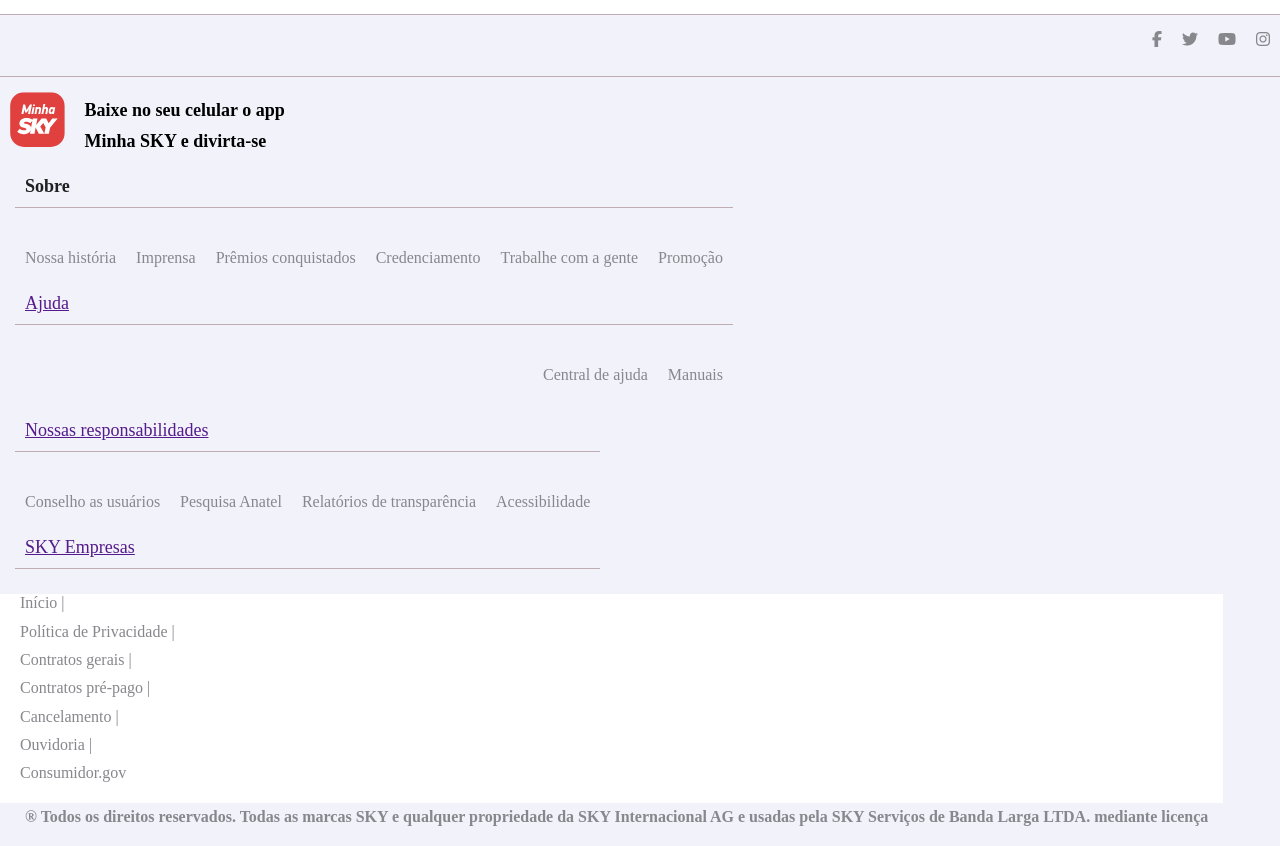
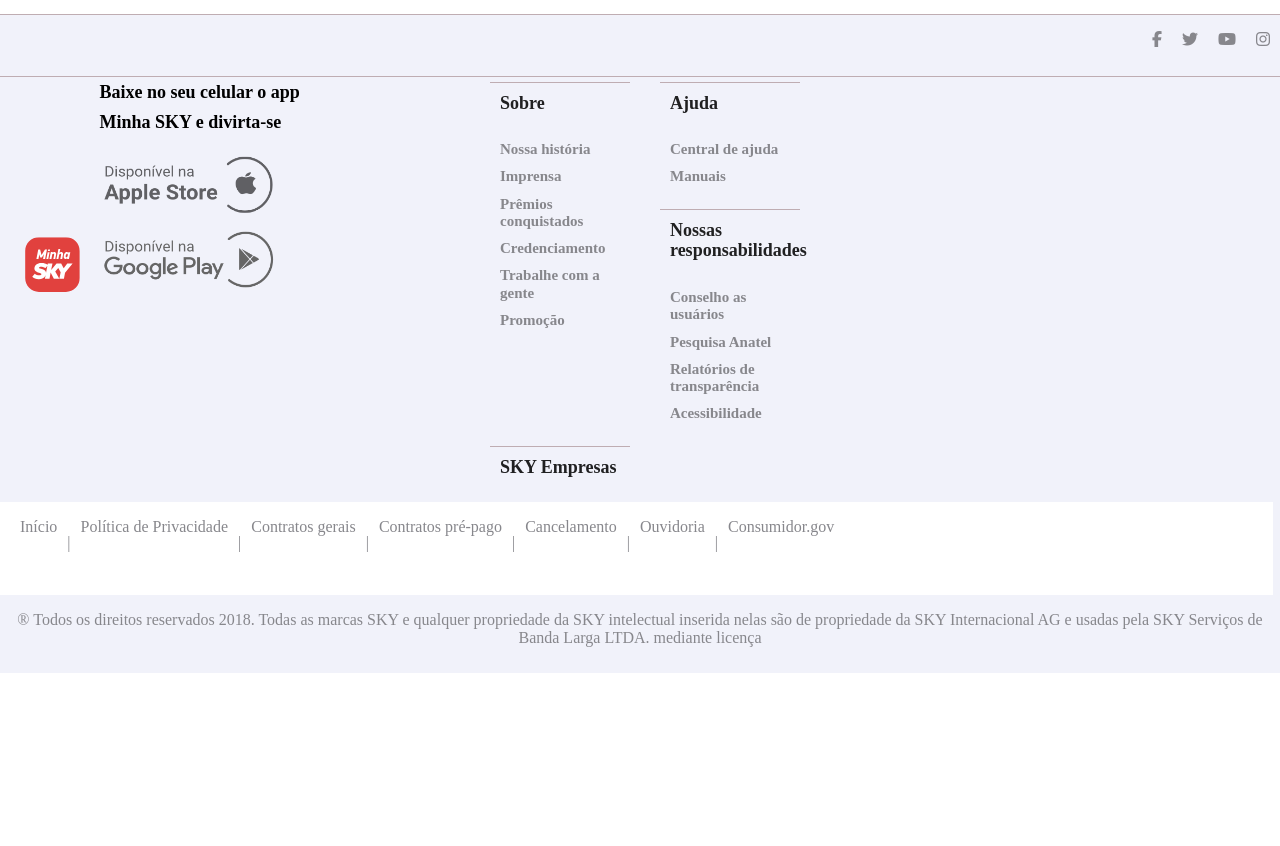
Before and after one commit to isabellyps/frontend-sky, a plain HTML site: page index.html in a window 1280 px wide. Shown: the part 6346-7192 px from the top of the page. After the commit the page ends 7019 px from the top, so only its background shows below. Drawn offline with Linux system fonts and the light colour scheme.

Commit message:
Iniciando layout desktop

```diff
--- a/index.html
+++ b/index.html
@@ -147,99 +147,113 @@
             </div>
         </div>
         <div class="rodape__linha-2">
+            <div class="rodape__coluna-3">
                 <div class="rodape__coluna-2">
-                <img src="./img/minha-sky.svg" alt="minha-sky" width=55px height=55px;>
+                    <img id="minha-sky" src="./img/minha-sky.svg" alt="minha-sky" width=55px height=55px>
                 </div>
                 <div class="rodape__coluna-2 rodape__coluna-2--vermelho">
                     <p>Baixe no seu celular o app</p>
                     <p>Minha SKY e divirta-se</p>
+                    <img id="apple_google-store" src="./img/disp-app.png" alt="apple_google-store">
                 </div>
             </div>
-        <div>
-            <div class="rodape__coluna">
+            <div class="rodape__coluna-3">
+                <div class="rodape__coluna-3">
                     <nav>
                         <h2 class="rodape__titulo">Sobre</h2>
-                    <ul class="rodape__lista-links">
+                        <ul class="rodape__lista-links-2">
                             <li>
-                            <a class="rodape__lista-links__item" href="">Nossa história</a>
+                                <a class="rodape__lista-links__item-2" href="">Nossa história</a>
                             </li>
                             <li>
-                            <a class="rodape__lista-links__item" href="">Imprensa</a>
+                                <a class="rodape__lista-links__item-2" href="">Imprensa</a>
                             </li>
                             <li>
-                            <a class="rodape__lista-links__item" href="">Prêmios conquistados</a>
+                                <a class="rodape__lista-links__item-2" href="">Prêmios conquistados</a>
                             </li>
                             <li>
-                            <a class="rodape__lista-links__item" href="">Credenciamento</a>
+                                <a class="rodape__lista-links__item-2" href="">Credenciamento</a>
                             </li>
                             <li>
-                            <a class="rodape__lista-links__item" href="">Trabalhe com a gente</a>
+                                <a class="rodape__lista-links__item-2" href="">Trabalhe com a gente</a>
                             </li>
                             <li>
-                            <a class="rodape__lista-links__item" href="">Promoção</a>
-                        </li>
-                    </ul>
-                </nav>
-                <nav>
-                    <div class="rodape__titulo">
-                        <a href="">Ajuda</a>
-                    </div>
-                    <ul class="rodape__lista-links">
-                        <li>
-                            <a class="rodape__lista-links__item" href="">Central de ajuda</a>
-                        </li>
-                        <li>
-                            <a class="rodape__lista-links__item" href="">Manuais</a>
+                                <a class="rodape__lista-links__item-2" href="">Promoção</a>
                             </li>
                         </ul>
                     </nav>
                 </div>
-            <div class="rodape__coluna">
+                <div class="rodape__coluna-3">
                     <nav>
-                    <div class="rodape__titulo">
-                        <a href="">Nossas responsabilidades</a>
-                    </div>
-                    <ul class="rodape__lista-links">
+                        <h2 class="rodape__titulo">Ajuda</h2>
+                        <ul class="rodape__lista-links-2">
                             <li>
-                            <a class="rodape__lista-links__item" href="">Conselho as usuários</a>
+                                <a class="rodape__lista-links__item-2" href="">Central de ajuda</a>
                             </li>
                             <li>
-                            <a class="rodape__lista-links__item" href="">Pesquisa Anatel</a>
-                        </li>
-                        <li>
-                            <a class="rodape__lista-links__item" href="">Relatórios de transparência</a>
-                        </li>
-                        <li>
-                            <a class="rodape__lista-links__item" href="">Acessibilidade</a>
+                                <a class="rodape__lista-links__item-2" href="">Manuais</a>
                             </li>
                         </ul>
                     </nav>
+                </div>
+                <div class="rodape__coluna-3">
                     <nav>
-                    <div class="rodape__titulo">
-                        <a href="">SKY Empresas</a>
+                        <h2 class="rodape__titulo">Nossas responsabilidades</h2>
+                        <ul class="rodape__lista-links-2">
+                            <li>
+                                <a class="rodape__lista-links__item-2" href="">Conselho as usuários</a>
+                            </li>
+                            <li>
+                                <a class="rodape__lista-links__item-2" href="">Pesquisa Anatel</a>
+                            </li>
+                            <li>
+                                <a class="rodape__lista-links__item-2" href="">Relatórios de transparência</a>
+                            </li>
+                            <li>
+                                <a class="rodape__lista-links__item-2" href="">Acessibilidade</a>
+                            </li>
+                        </ul>
+                    </nav>
                 </div>
+                <div class="rodape__coluna-3">
+                    <nav>
+                        <h2 class="rodape__titulo">SKY Empresas</h2>
                     </nav>
                 </div>
             </div>
         </div>
+        <div class="rodape__linha-3">
+                <ul class="rodape__lista-links">
+                    <a class="rodape__lista-links__item" href="">Início</a>
+                    <p> | </p>
+                    <a class="rodape__lista-links__item" href="">Política de Privacidade</a>
+                    <p> | </p>
                     <br>
-        <div class="rodape__coluna-2">
-            <div class="rodape__linha-3">
-                <nav>
-                    <a class="rodape__lista-links__item" href="">Início |</a>
-                    <a class="rodape__lista-links__item" href="">Política de Privacidade |</a>
-                    <a class="rodape__lista-links__item" href="">Contratos gerais |</a>
-                    <a class="rodape__lista-links__item" href="">Contratos pré-pago |</a>
-                    <a class="rodape__lista-links__item" href="">Cancelamento |</a>
-                    <a class="rodape__lista-links__item" href="">Ouvidoria |</a>
+                    <a class="rodape__lista-links__item" href="">Contratos gerais</a>
+                    <p> | </p>
+                    <a class="rodape__lista-links__item" href="">Contratos pré-pago</a>
+                    <p> | </p>
+                    <br>
+                    <a class="rodape__lista-links__item" href="">Cancelamento</a>
+                    <p> | </p>
+                    <a class="rodape__lista-links__item" href="">Ouvidoria</a>
+                    <p> | </p>
+                    <br>
                     <a class="rodape__lista-links__item" href="">Consumidor.gov</a>
-                </nav>
+                </ul>
+
+
+
+
+
+
         </div>
         <div class="rodape__linha-4">
-                <p>® Todos os direitos reservados. Todas as marcas SKY e qualquer propriedade da SKY Internacional AG e
+            <p>® Todos os direitos reservados 2018. Todas as marcas SKY e qualquer propriedade da SKY intelectual
+                inserida nelas são de propriedade da SKY Internacional AG e
                 usadas pela SKY Serviços de Banda Larga LTDA. mediante licença</p>
         </div>
-        </div>
+
     </footer>
 </body>
 
--- a/sass/layout/_rodape.scss
+++ b/sass/layout/_rodape.scss
@@ -20,14 +20,15 @@
         padding: 0 10px 10px 10px;
         text-decoration: none;
         color: $cor-cinzaescuro;
+        display: inline-flex;
         overflow: auto;
+        width: 97.9%;
     }
     &__linha-4{
         background-color: $cor-cinza;
         text-align: center;
         padding: 0 10px 10px 10px;
         color: $cor-cinzaescuro;
-        font-weight: bold;
         overflow: auto;
     }
     // &__coluna{
@@ -35,13 +36,13 @@
     //     text-decoration: none;
     // }
     &__titulo{
-        border-bottom: 1px solid $cor-cinzeborder;
-        padding: 0 10px 10px 10px;
+        border-top: 1px solid $cor-cinzeborder;
+        padding: 10px;
         font-size: 18px;
         color: $cor-preto;
         text-decoration: none;
-        margin-top: 10px;
-        margin-bottom: 25px;
+        margin-top: 5px;
+        margin-bottom: 15px;
     }
     &__lista-links{
         padding: 0;
@@ -56,14 +57,6 @@
         display: block;
         padding: 0px 10px 0px 10px;
     }
-    @media(min-width: $breakpoint-md){
-        &__coluna{
-            float: left;
-            //width: 33.333%;
-            padding: 0 15px;
-            margin: 0;
-        }
-    }
     &__coluna-1{
         float: left;
         width: 50%;
@@ -77,11 +70,35 @@
     }
     &__coluna-2 img{
         margin: 15px 0px 0px 0px;
-
     }
     @media(max-width: $breakpoint-sm){
         &__coluna-2--vermelho{
             color: $cor-vermelho;
         }
+        &__coluna-2 #apple_google-store{
+            display: none;
+        }
+    }
+    &__lista-links-2{
+        padding: 0;
+        list-style: none;
+        display: block;
+    }
+    &__lista-links__item-2{
+        color: $cor-cinzaescuro;
+        text-decoration: none;
+        margin-bottom: 10px;
+        display: block;
+        padding: 0px 10px 0px 10px;
+        font-size: 15px;
+    }
+    @media(min-width: $breakpoint-md){
+        &__coluna-3{
+            float: left;
+            width: 33.333%;
+            padding: 0 15px;
+            margin: 0;
+        }
+
     }
 }
```
Also changed, not shown: css/style.css, img/disp-app.png (added), 1 other file. Lines whose indentation alone changed are shown as unchanged.
